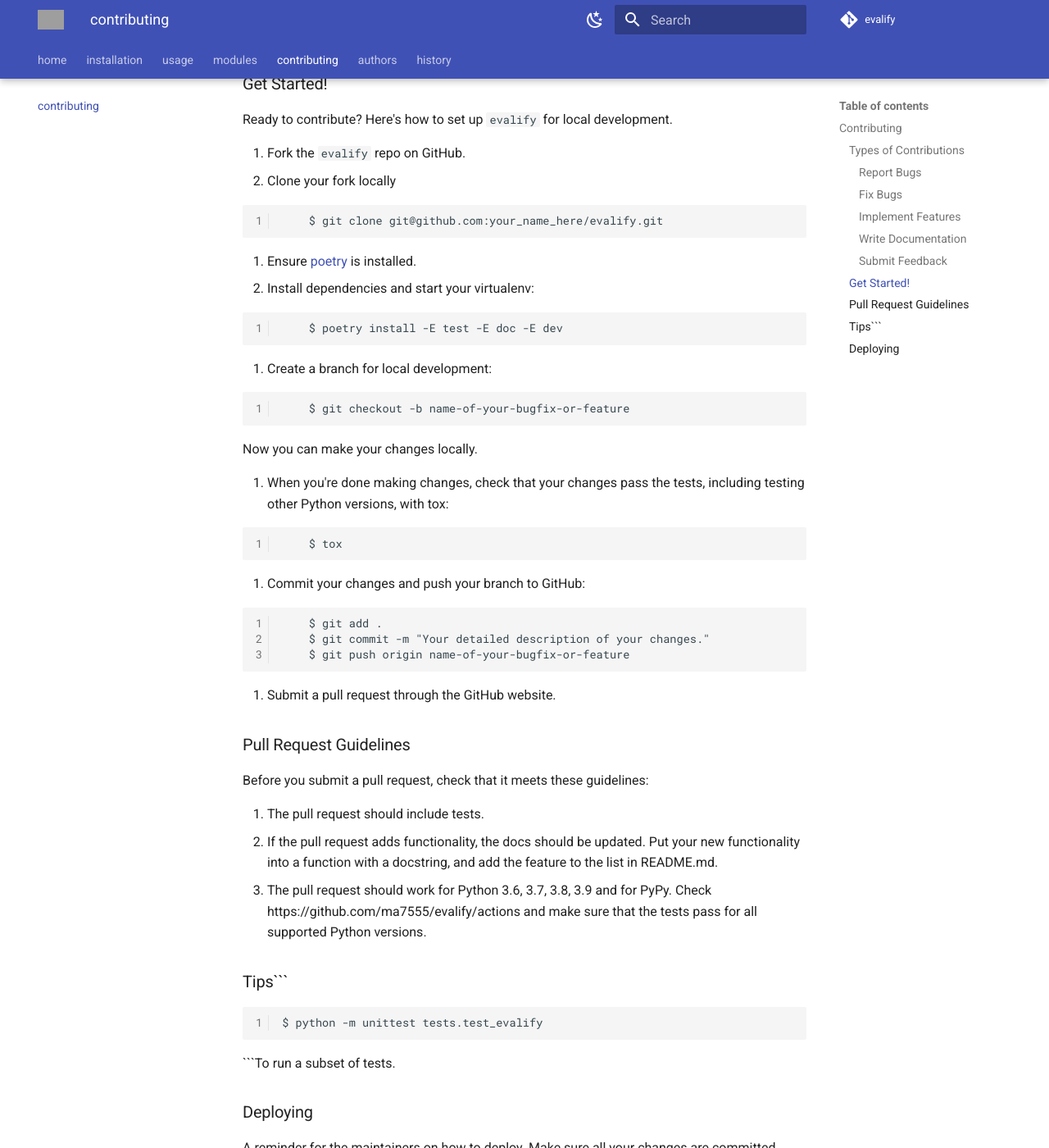
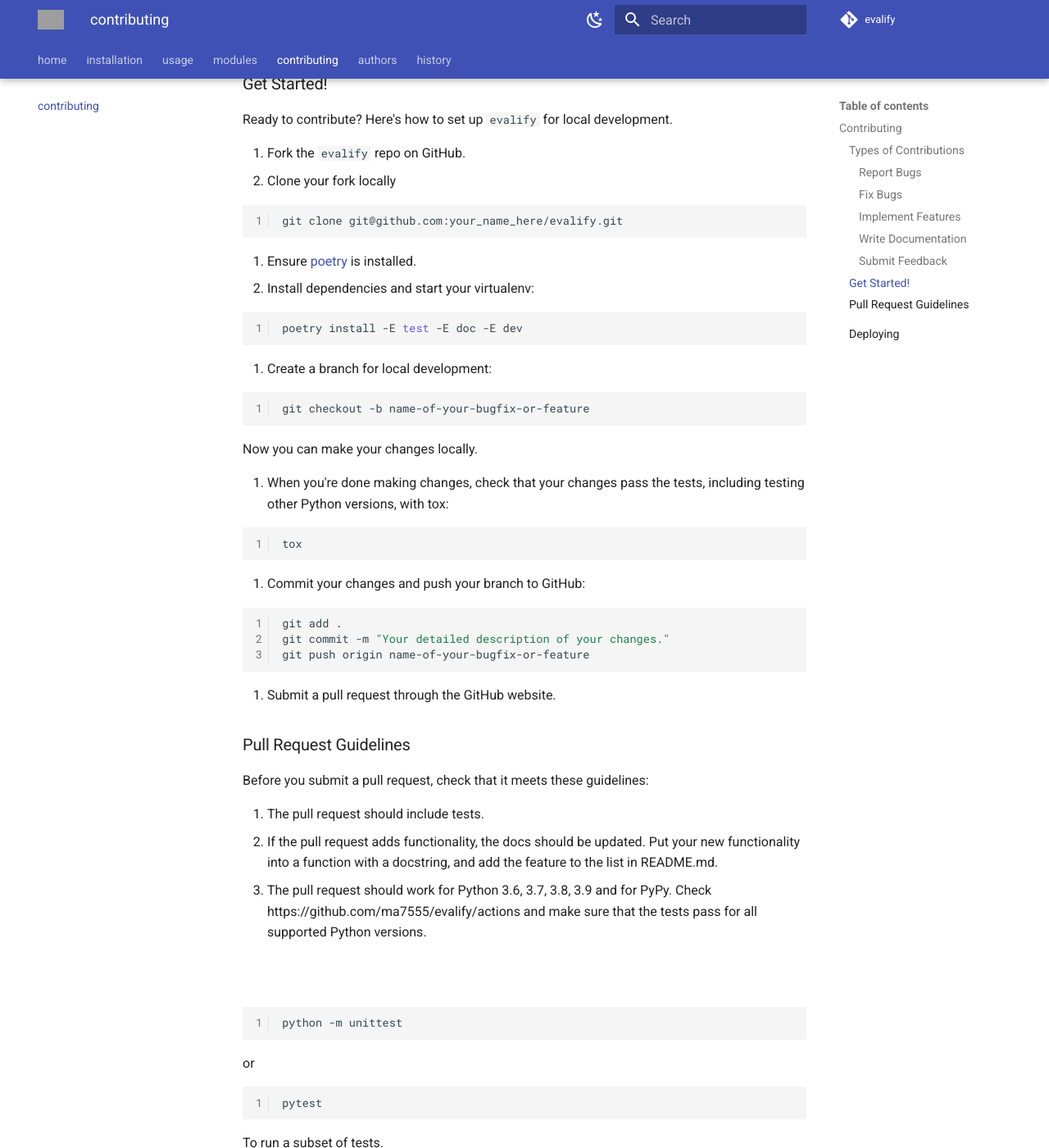
Before and after one commit to ma7555/evalify, an MkDocs documentation site: the page built from docs/contributing.md, in a window 1280 px wide and 1400 px high, scrolled down 1172 px. Shown: the whole window at 82% size. Built offline with MkDocs 1.6.1 and Material for MkDocs 9.7.7, drawn with Linux system fonts in a browser that asks for light colours; comment, search, counter and statistics services are not loaded; some of the changed text lies outside the part shown; grey boxes are pictures that could not be loaded.

Commit message:
pump to v0.1.1

````diff
--- a/CONTRIBUTING.md
+++ b/CONTRIBUTING.md
@@ -51,21 +51,21 @@
 1. Fork the `evalify` repo on GitHub.
 2. Clone your fork locally
 
-```
-    $ git clone git@github.com:your_name_here/evalify.git
+```bash
+git clone git@github.com:your_name_here/evalify.git
 ```
 
 3. Ensure [poetry](https://python-poetry.org/docs/) is installed.
 4. Install dependencies and start your virtualenv:
 
-```
-    $ poetry install -E test -E doc -E dev
+```bash
+poetry install -E test -E doc -E dev
 ```
 
 5. Create a branch for local development:
 
-```
-    $ git checkout -b name-of-your-bugfix-or-feature
+```bash
+git checkout -b name-of-your-bugfix-or-feature
 ```
 
    Now you can make your changes locally.
@@ -73,16 +73,16 @@
 6. When you're done making changes, check that your changes pass the
    tests, including testing other Python versions, with tox:
 
-```
-    $ tox
+```bash
+tox
 ```
 
 7. Commit your changes and push your branch to GitHub:
 
-```
-    $ git add .
-    $ git commit -m "Your detailed description of your changes."
-    $ git push origin name-of-your-bugfix-or-feature
+```bash
+git add .
+git commit -m "Your detailed description of your changes."
+git push origin name-of-your-bugfix-or-feature
 ```
 
 8. Submit a pull request through the GitHub website.
@@ -99,9 +99,15 @@
    https://github.com/ma7555/evalify/actions
    and make sure that the tests pass for all supported Python versions.
 
-## Tips```
-    $ python -m unittest tests.test_evalify
-```To run a subset of tests.
+##
+```bash
+python -m unittest
+```
+or
+```bash
+pytest
+```
+To run a subset of tests.
 
 
 ## Deploying
@@ -110,10 +116,10 @@
 Make sure all your changes are committed (including an entry in HISTORY.md).
 Then run:
 
-```
-$ poetry patch # possible: major / minor / patch
-$ git push
-$ git push --tags
+```bash
+poetry patch # possible: major / minor / patch
+git push
+git push --tags
 ```
 
 Github Actions will then deploy to PyPI if tests pass.
--- a/pyproject.toml
+++ b/pyproject.toml
@@ -1,7 +1,7 @@
 [tool]
 [tool.poetry]
 name = "evalify"
-version = "0.1.0"
+version = "0.1.1"
 homepage = "https://github.com/ma7555/evalify"
 description = "Evaluate your face verification models literally in seconds."
 authors = ["Mahmoud Bahaa <mah.alaa@nu.edu.eg>"]
````
Also changed, not shown: HISTORY.md (+4 -0 lines).
